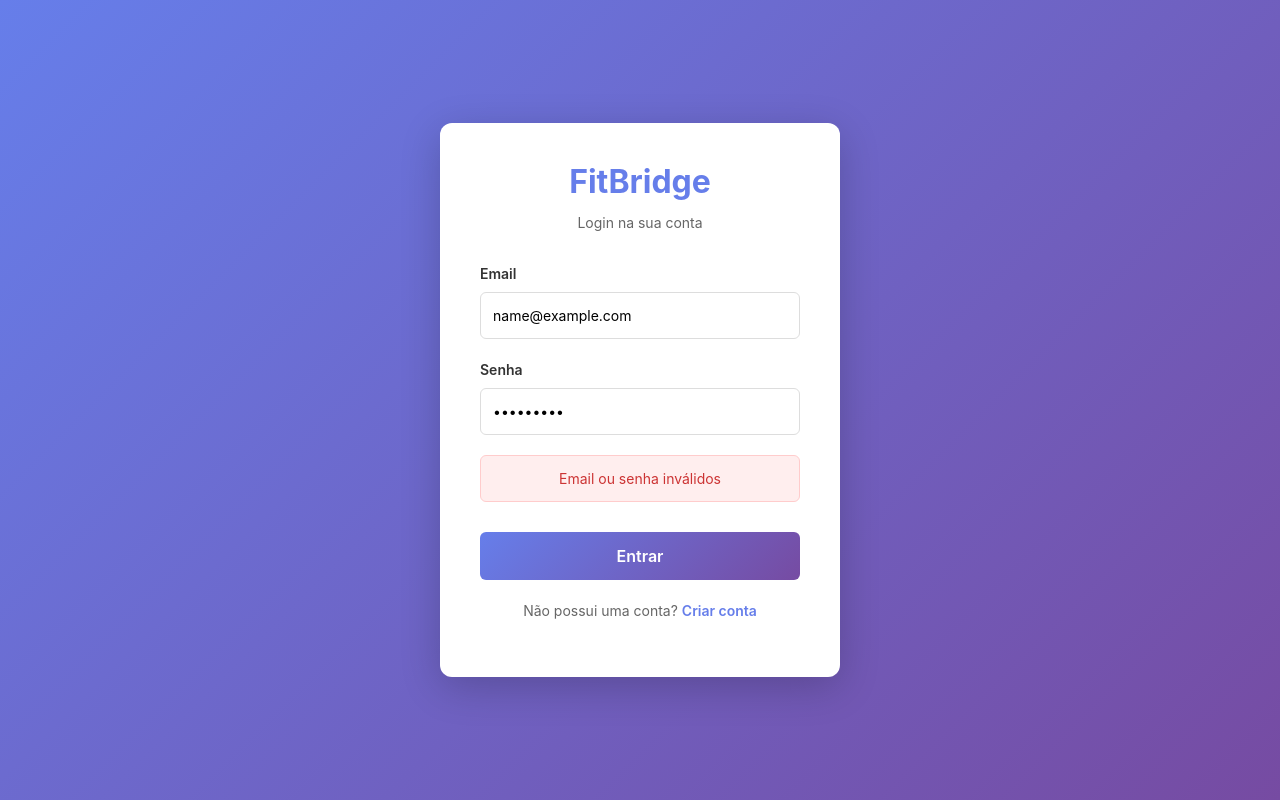
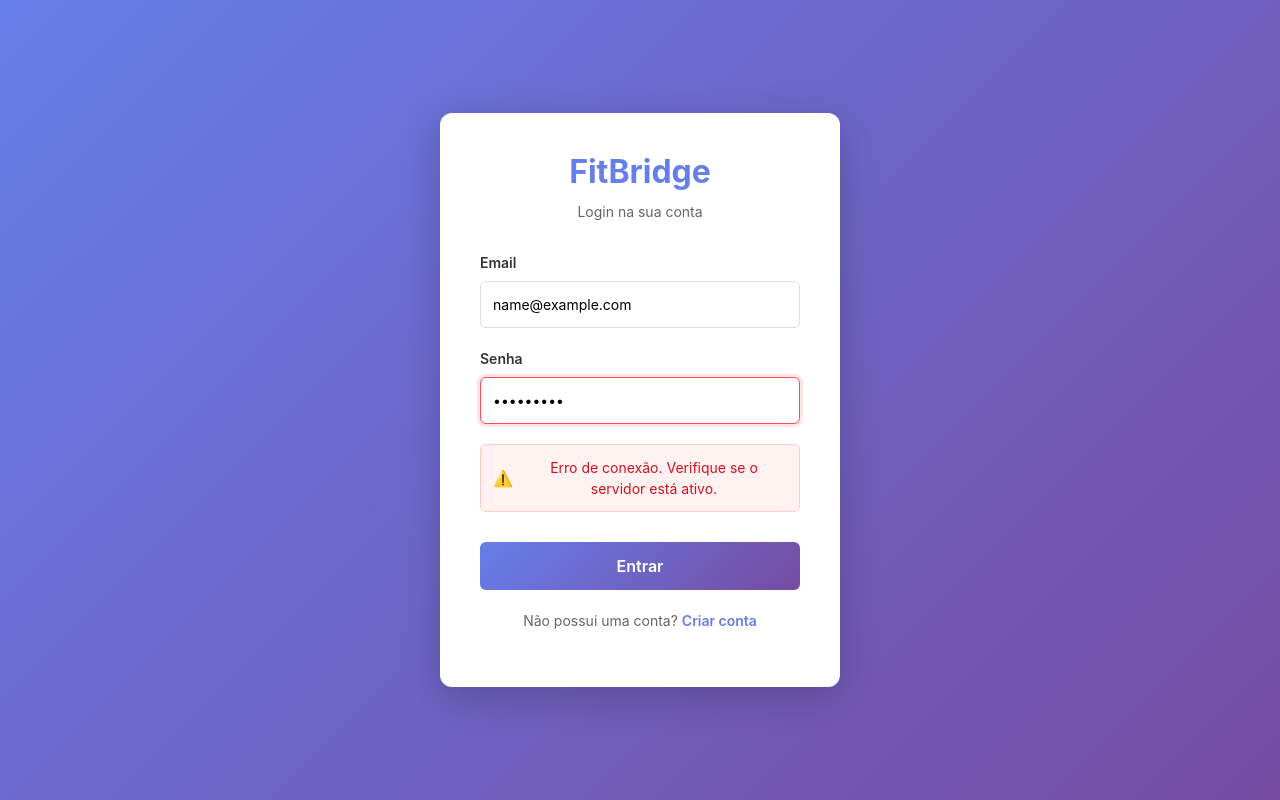
Before and after one commit to SrMinikoski/FitBridgeInterface, an Angular app in the folder FitBridgeInterface/: page / in a window 1280 px wide. Both pictures are taken after typing "name@example.com", "Sample123" into the empty fields and a click on the button "Entrar". Built offline with nearby package versions, Linux system fonts and the light colour scheme; no server answers.

Commit message:
Implementando aviso de senha incorreta na tela de login para evitar o bug de loading infinito no input de credenciais incorretas

```diff
--- a/FitBridgeInterface/src/app/login/login.css
+++ b/FitBridgeInterface/src/app/login/login.css
@@ -72,13 +72,51 @@
 }
 
 .erro-mensagem {
+  display: flex;
+  align-items: center;
+  justify-content: center;
+  gap: 8px;
   padding: 12px;
-  background-color: #fee;
-  border: 1px solid #fcc;
+  background-color: #fff2f0;
+  border: 1px solid #ffccc7;
   border-radius: 6px;
-  color: #c33;
+  color: #cf1322;
   font-size: 14px;
   text-align: center;
+  animation: shake 0.5s ease-in-out;
+  opacity: 0;
+  transform: translateY(-8px);
+  transition: opacity 0.3s ease, transform 0.3s ease;
+}
+
+.erro-mensagem.erro-visivel {
+  opacity: 1;
+  transform: translateY(0);
+}
+
+.erro-mensagem.erro-saindo {
+  opacity: 0;
+  transform: translateY(-8px);
+}
+
+.erro-icone {
+  font-size: 16px;
+  flex-shrink: 0;
+}
+
+.input-erro {
+  border-color: #ff4d4f !important;
+  box-shadow: 0 0 0 3px rgba(255, 77, 79, 0.15) !important;
+}
+
+@keyframes shake {
+  0%, 100% { transform: translateX(0); }
+  15% { transform: translateX(-6px); }
+  30% { transform: translateX(6px); }
+  45% { transform: translateX(-4px); }
+  60% { transform: translateX(4px); }
+  75% { transform: translateX(-2px); }
+  90% { transform: translateX(2px); }
 }
 
 .btn-login {
--- a/FitBridgeInterface/src/app/login/login.html
+++ b/FitBridgeInterface/src/app/login/login.html
@@ -27,11 +27,13 @@
           name="senha"
           placeholder="Digite sua senha"
           [disabled]="carregando"
+          [class.input-erro]="erroVisivel"
         />
       </div>
 
-      <div *ngIf="erro" class="erro-mensagem">
-        {{ erro }}
+      <div *ngIf="erro" class="erro-mensagem" [class.erro-visivel]="erroVisivel" [class.erro-saindo]="!erroVisivel">
+        <span class="erro-icone">⚠️</span>
+        <span>{{ erro }}</span>
       </div>
 
       <button type="submit" class="btn-login" [disabled]="carregando">
--- a/FitBridgeInterface/src/app/login/login.ts
+++ b/FitBridgeInterface/src/app/login/login.ts
@@ -1,4 +1,4 @@
-import { Component, OnInit } from '@angular/core';
+import { Component, OnInit, ChangeDetectorRef } from '@angular/core';
 import { CommonModule } from '@angular/common';
 import { FormsModule } from '@angular/forms';
 import { Router } from '@angular/router';
@@ -16,8 +16,13 @@ export class Login implements OnInit {
   senha: string = '';
   carregando: boolean = false;
   erro: string = '';
+  erroVisivel: boolean = false;
 
-  constructor(private authService: AuthService, private router: Router) {}
+  constructor(
+    private authService: AuthService,
+    private router: Router,
+    private cdr: ChangeDetectorRef
+  ) {}
 
   ngOnInit(): void {
     // Se já está logado, redireciona para home
@@ -34,24 +39,46 @@ export class Login implements OnInit {
 
     this.carregando = true;
     this.erro = '';
+    this.erroVisivel = false;
 
     this.authService.login(this.email, this.senha).subscribe({
       next: (usuario) => {
         this.carregando = false;
         if (usuario) {
-          // Login bem-sucedido
           this.router.navigate(['/home']);
         } else {
-          // Falha no login
-          this.erro = 'Email ou senha inválidos';
+          this.mostrarErro('Email ou senha inválidos. Verifique suas credenciais.');
         }
+        this.cdr.detectChanges();
       },
       error: (err) => {
         this.carregando = false;
-        this.erro = 'Erro ao conectar com a API';
-        console.error('Login error', err);
+        if (err?.status === 401 || err?.status === 403) {
+          this.mostrarErro('Senha incorreta. Tente novamente.');
+        } else if (err?.status === 404) {
+          this.mostrarErro('Usuário não encontrado. Verifique seu email.');
+        } else if (err?.status === 0 || err?.status === null) {
+          this.mostrarErro('Erro de conexão. Verifique se o servidor está ativo.');
+        } else {
+          this.mostrarErro('Erro ao conectar com o servidor. Tente novamente mais tarde.');
+        }
+        this.cdr.detectChanges();
       }
     });
+  }
+
+  mostrarErro(mensagem: string) {
+    this.erro = mensagem;
+    this.erroVisivel = true;
+    this.cdr.detectChanges();
+    setTimeout(() => {
+      this.erroVisivel = false;
+      this.cdr.detectChanges();
+      setTimeout(() => {
+        this.erro = '';
+        this.cdr.detectChanges();
+      }, 300);
+    }, 5000);
   }
 
   criarConta() {
--- a/FitBridgeInterface/src/app/services/auth.service.ts
+++ b/FitBridgeInterface/src/app/services/auth.service.ts
@@ -1,8 +1,8 @@
 import { Injectable, Inject, PLATFORM_ID } from '@angular/core';
 import { isPlatformBrowser } from '@angular/common';
 import { HttpClient } from '@angular/common/http';
-import { Observable, of, BehaviorSubject } from 'rxjs';
-import { map, tap, catchError, timeout } from 'rxjs/operators';
+import { Observable, BehaviorSubject } from 'rxjs';
+import { map, tap, timeout } from 'rxjs/operators';
 
 export interface Usuario {
   id: number;
@@ -44,8 +44,7 @@ export class AuthService {
           }
           this.usuarioSubject.next(usuario);
         }
-      }),
-      catchError(() => of(null))
+      })
     );
   }
 
```
